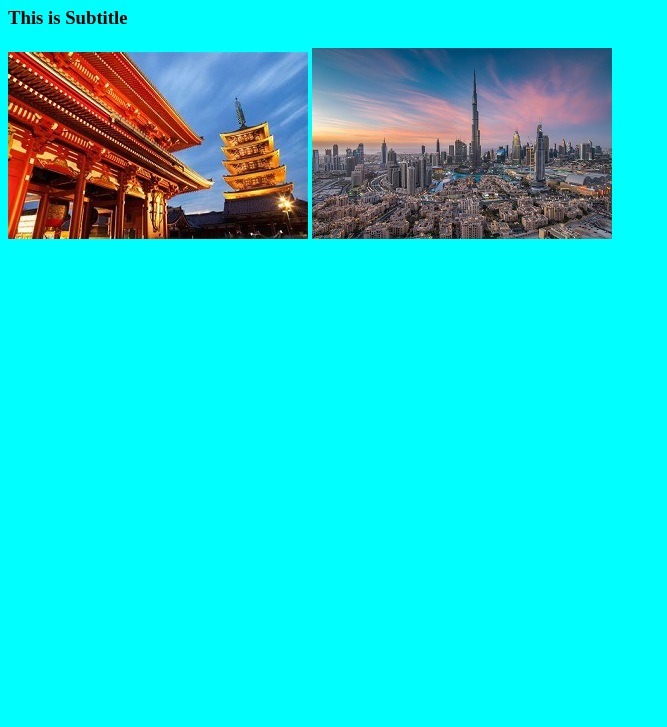
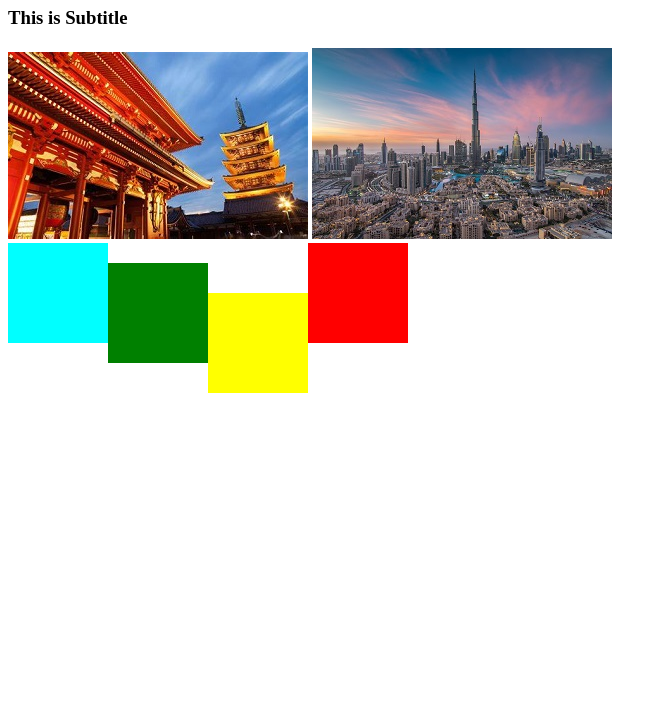
Before and after one commit to YousefAbood/Javascript, a plain HTML site: page h02/index.html in a window 1280 px wide. Shown: the part 73-800 px from the top of the page, without its empty margins (0-667 px from the left). Drawn offline with Linux system fonts and the light colour scheme.

Commit message:
Added Colored Squares

```diff
--- a/h02/index.html
+++ b/h02/index.html
@@ -3,8 +3,22 @@
   <head>
     <style>
       body {
-        background-color: aqua;
+        background-color: white;
       }
+
+      #carrier {
+        box-sizing: border-box;
+        height: 100px;
+        width: 100px;
+        float: left;
+      }
+
+      div {
+        height: 100px;
+        width: 100px;
+        float: left;
+      }
+
     </style>
   </head>
 
@@ -12,7 +26,13 @@
     <h1 id="pageTitle"></h1>
     <h3 id="subTitle"></h3>
     <img id="tokyoImage" alt="tokyo">
-    <img id="dubaiImage" alt="dubai">
+    <img id="dubaiImage" alt="dubai"><br>
+
+
+      <div id="squareOne"></div>
+      <div id="squareTwo"></div>
+      <div id="squareThree"></div>
+      <div id="squareFour"></div>
   </body>
 
   <script src="script.js"></script>
--- a/h02/script.js
+++ b/h02/script.js
@@ -1,4 +1,15 @@
+// Titles
 document.getElementById("pageTitle").innerHTML = "This is the Page Title";
 document.getElementById("subTitle").innerHTML = "This is Subtitle";
-document.getElementById("tokyoImage").src = "resources/tokyoTwo.jpg"
-document.getElementById("dubaiImage").src = "resources/dubaiOne.jpg"
+document.getElementById("tokyoImage").src = "resources/tokyoTwo.jpg";
+document.getElementById("dubaiImage").src = "resources/dubaiOne.jpg";
+
+
+// Colors
+document.getElementById("squareOne").style.backgroundColor = "cyan";
+document.getElementById("squareTwo").style.backgroundColor = "green";
+document.getElementById("squareThree").style.backgroundColor = "yellow";
+document.getElementById("squareFour").style.backgroundColor = "red";
+
+document.getElementById("squareTwo").style.marginTop = "20px";
+document.getElementById("squareThree").style.marginTop = "50px";
```
